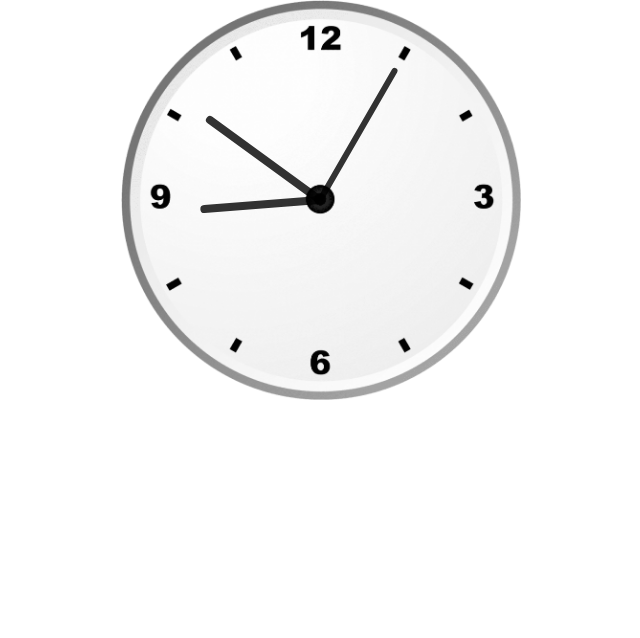
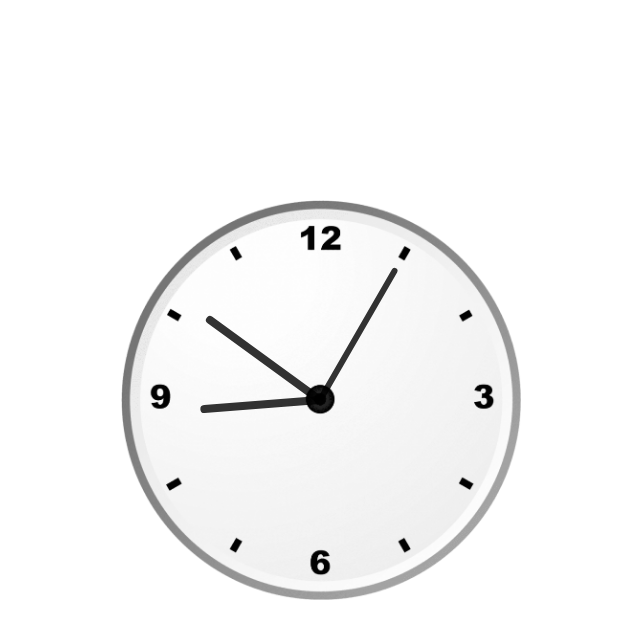
Before and after one commit to nabeelrana48/Analog-Clock-Using-Html-CSS-and-JS, a plain HTML site: page index.html in a window 1280 px wide. Shown: the whole page, without its empty margins (319-959 px from the left). Drawn offline with Linux system fonts and the light colour scheme.

Commit message:
Move to center

```diff
--- a/style.css
+++ b/style.css
@@ -1,6 +1,12 @@
 *{
     padding: 0;
     margin: 0;
+}
+body{
+    height: 100vh;
+    display: flex;
+    justify-content: center;
+    align-items: center;
 }
 #clock{
     /* border: 2px solid red; */
@@ -9,7 +15,6 @@
     height: 400px;
     width: 400px;
     background: url(clock.png) no-repeat center center/cover;
-    margin: auto;
     position: relative;
 }
 #hpin{
```
